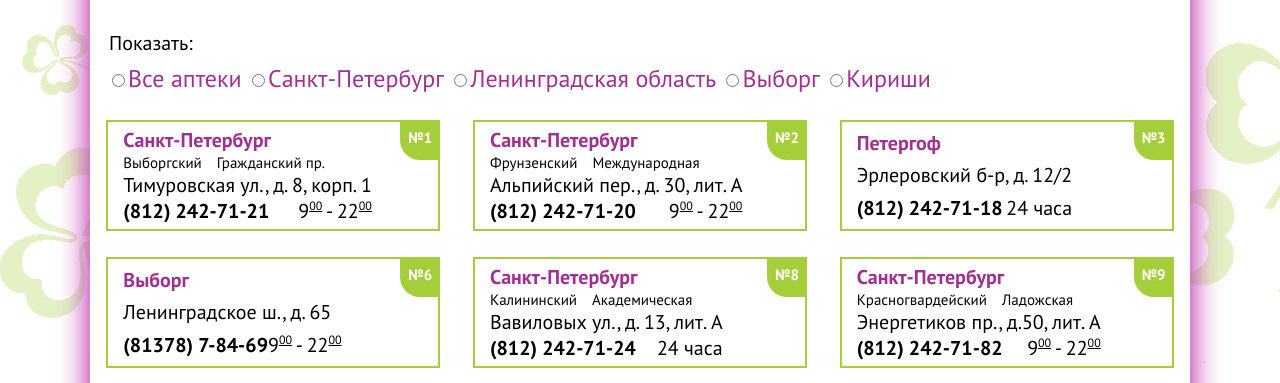
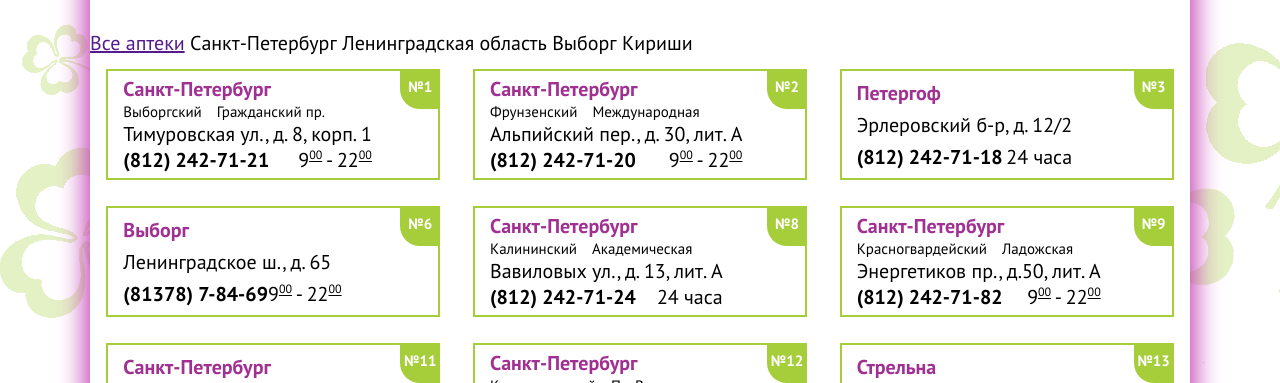
Before and after one commit to alexandraleo/klever-farmacy, a plain HTML site: page index.html in a window 1280 px wide. Shown: the part 384-767 px from the top of the page. Drawn offline with Linux system fonts and the light colour scheme.

Commit message:
sorting-menu

```diff
--- a/index.html
+++ b/index.html
@@ -22,16 +22,13 @@
 			</nav>
 			</header>
 			<h2>Наши аптеки</h2>
-			<form class="sorting">
-				<fieldset>
-					<legend>Показать:</legend>
-					<input type="radio" name="sorting-options" id="all" ><label for="all">Все аптеки</label>
-					<label><input type="radio" name="sorting-options" id="spb">Санкт-Петербург</label>
-					<label><input type="radio" name="sorting-options" id="region">Ленинградская область</label>
-					<label><input type="radio" name="sorting-options" id="vyborg">Выборг</label>
-					<label><input type="radio" name="sorting-options" id="kirishi">Кириши</label>
-				</fieldset>
-			</form>
+			<section class="sorting">
+					<a href="">Все аптеки</a>
+					<a>Санкт-Петербург</a>
+					<a>Ленинградская область</a>
+					<a>Выборг</a>
+					<a>Кириши</a>
+			</section>
 			<div class="pharmacy-list">
 				<section class="pharmacy spb">
 					<b class="number">№1</b>
```
